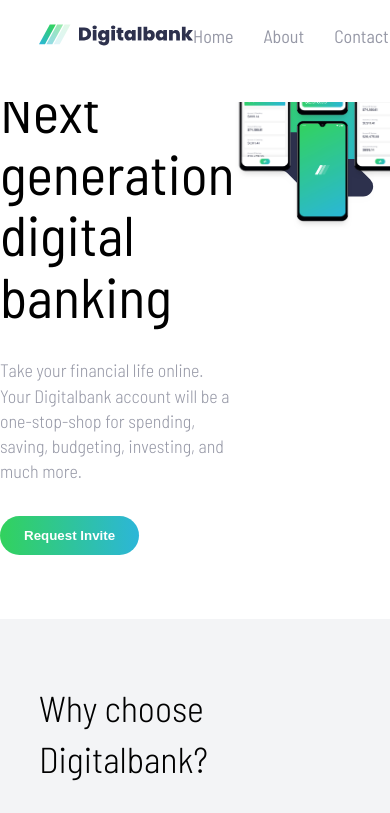
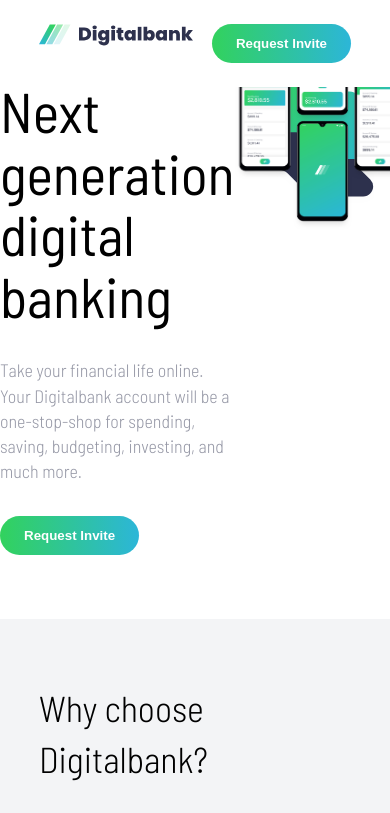
Before and after one commit to cgxgb123/sba3, a website: page index.html in a window 390 px wide. Shown: the top 813 px of the page. Drawn offline with Linux system fonts and the light colour scheme.

Commit message:
added media queries to stack nav when on smaller screens

```diff
--- a/styles.css
+++ b/styles.css
@@ -271,3 +271,21 @@ footer .footer-grid .footer-item:nth-child(4) button {
   bottom: 0;
   z-index: 6;
 }
+
+@media (max-width: 1024px) {
+  .grid-col {
+    grid-template-columns: 1fr 1fr;
+  }
+  nav .navbar {
+    background-color: white;
+    width: 80%;
+    padding: 1rem 0;
+    text-align: center;
+    flex-direction: column;
+    position: absolute;
+    transform: translateY(-150%);
+    border-radius: 5px;
+    transition: all 200ms ease;
+    z-index: 5;
+  }
+}
```
